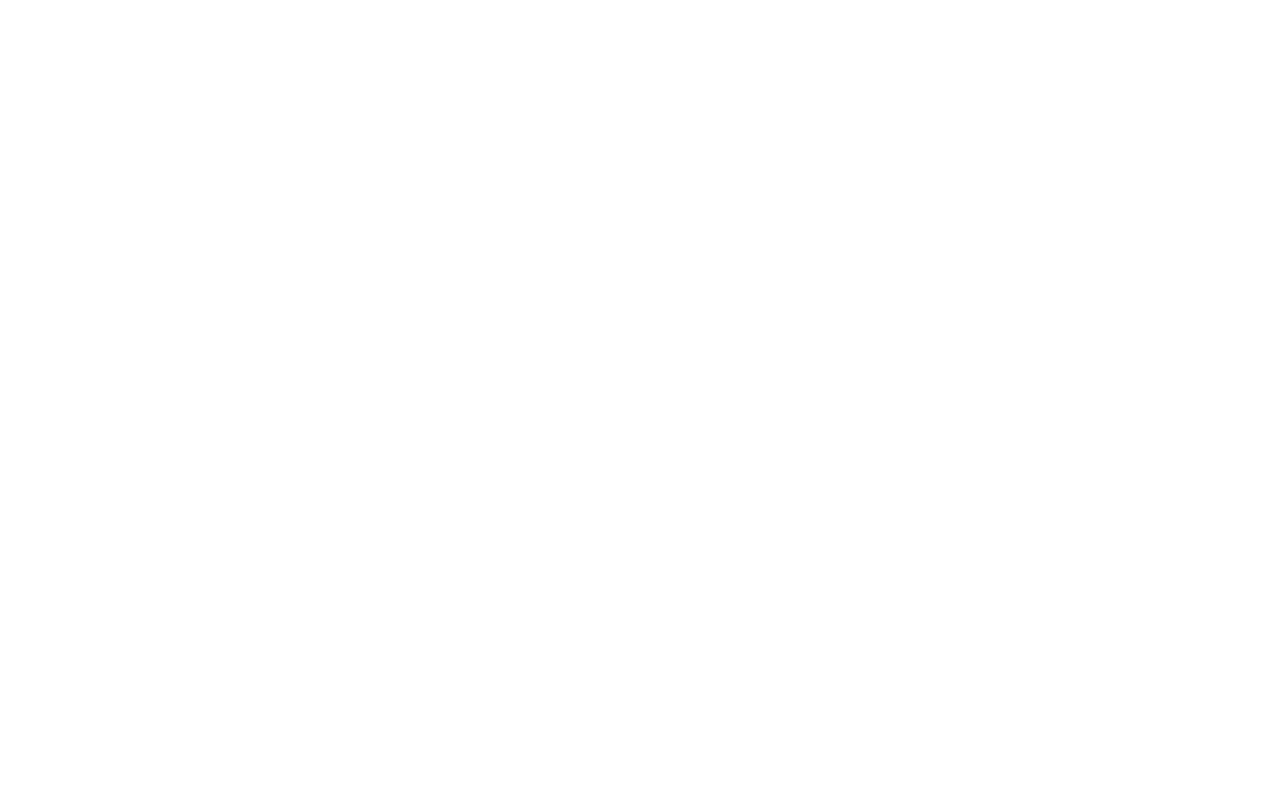
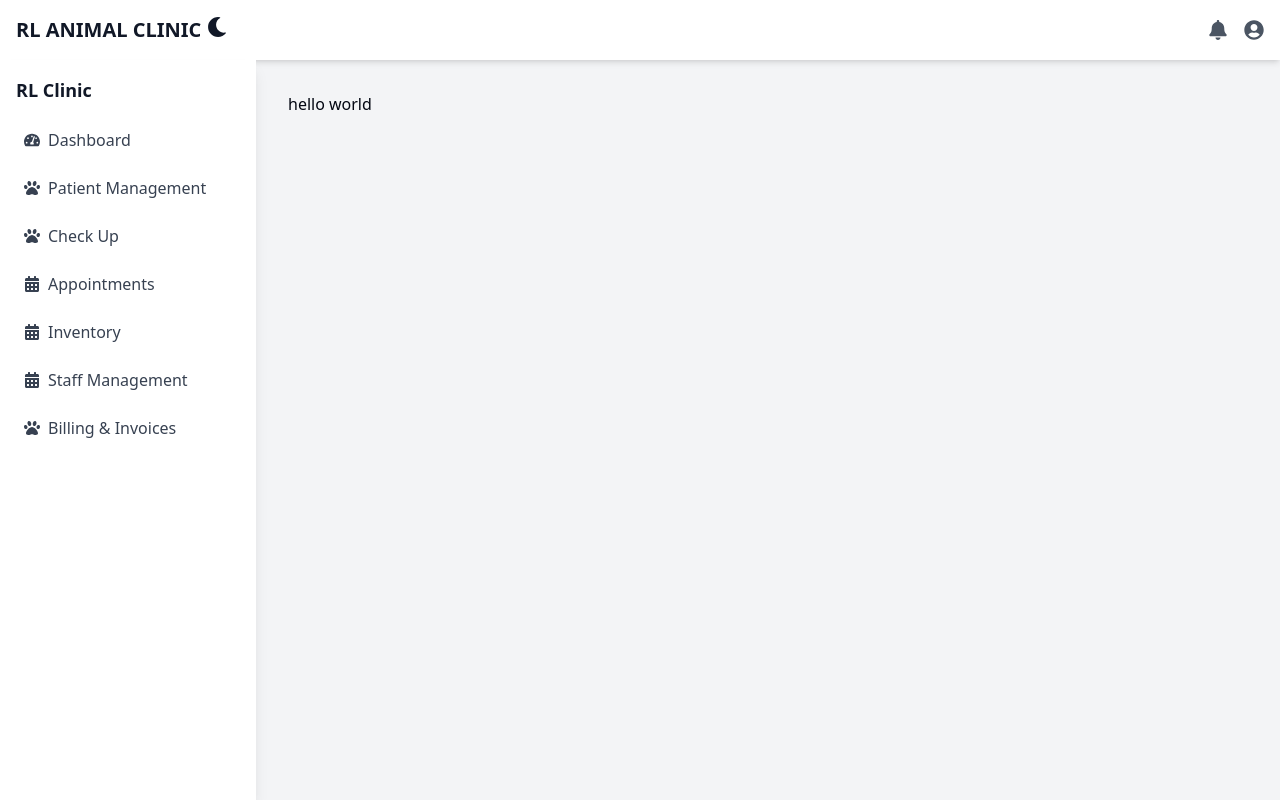
Before and after one commit to jerbycoding/RL-ANIMAL-CLINIC-, a React (Vite) app in the folder frontend/: page /dashboard/clinic in a window 1280 px wide. Before the commit this address had no page. Built offline with nearby package versions, Linux system fonts and the light colour scheme; sample sign-in values are in the browser's storage.

Commit message:
hello world

```diff
--- a/frontend/src/App.jsx
+++ b/frontend/src/App.jsx
@@ -14,7 +14,7 @@
 import BillingAndInvoice from './pages/BillingAndInvoice';
 import EditPatientForm from './pages/Components/EditPatientForm';
 import ProtectedRoute from './pages/Components/ProtectedRoute';
-
+import Clinic from './pages/Clinic';
 const isAuthenticated = () => localStorage.getItem('token') !== null;
 
 const App = () => (
@@ -30,34 +30,39 @@
           </ProtectedRoute>
         }
       >
-        <Route index element={<Navigate to="PatientManagement" replace />} />
+     <Route
+          path="clinic"
+          element={<ProtectedRoute allowedRoles={['veterinary', 'admin']}>
+          <Clinic></Clinic>
+          </ProtectedRoute>}
+        />
 
         {/* Veterinary Access */}
         <Route
           path="PatientManagement"
-          element={<ProtectedRoute allowedRoles={['veterinary']}>
+          element={<ProtectedRoute allowedRoles={['veterinary', 'admin']}>
             <PatientManagement />
           </ProtectedRoute>}
         />
-        <Route path="PatientForm" element={<ProtectedRoute allowedRoles={['veterinary']}>
+        <Route path="PatientForm" element={<ProtectedRoute allowedRoles={['veterinary', 'admin']}>
           <PatientForm />
         </ProtectedRoute>} />
-        <Route path="EditPatientForm/:id" element={<ProtectedRoute allowedRoles={['veterinary']}>
+        <Route path="EditPatientForm/:id" element={<ProtectedRoute allowedRoles={['veterinary', 'admin']}>
           <EditPatientForm />
         </ProtectedRoute>} />
-        <Route path="PatientOverview/:id" element={<ProtectedRoute allowedRoles={['veterinary']}>
+        <Route path="PatientOverview/:id" element={<ProtectedRoute allowedRoles={['veterinary', 'admin']}>
           <PatientOverview />
         </ProtectedRoute>} />
-        <Route path="CheckUp" element={<ProtectedRoute allowedRoles={['veterinary', 'staff']}> {/* Assuming staff can also do check-ups */}
+        <Route path="CheckUp" element={<ProtectedRoute allowedRoles={['veterinary', 'staff', 'admin']}> {/* Assuming staff can also do check-ups */}
           <PhysicalExamForm />
         </ProtectedRoute>} />
-        <Route path="Appointments" element={<ProtectedRoute allowedRoles={['veterinary', 'staff']}> {/* Assuming staff can manage appointments */}
+        <Route path="Appointments" element={<ProtectedRoute allowedRoles={['veterinary', 'staff', 'admin']}> {/* Assuming staff can manage appointments */}
           <AppointmentsTable />
         </ProtectedRoute>} />
-        <Route path="AppointmentForm" element={<ProtectedRoute allowedRoles={['veterinary', 'staff']}>
+        <Route path="AppointmentForm" element={<ProtectedRoute allowedRoles={['veterinary', 'staff', 'admin']}>
           <AppointmentForm />
         </ProtectedRoute>} />
-        <Route path="Billing" element={<ProtectedRoute allowedRoles={['staff', 'admin']}> {/* Assuming staff and admin handle billing */}
+        <Route path="Billing" element={<ProtectedRoute allowedRoles={['staff', 'admin', 'admin']}> {/* Assuming staff and admin handle billing */}
           <BillingAndInvoice />
         </ProtectedRoute>} />
 
--- /dev/null
+++ b/frontend/src/pages/Clinic.jsx
@@ -0,0 +1,11 @@
+import React from 'react'
+
+const Clinic = () => {
+  return (
+    <div>
+      hello world
+    </div>
+  )
+}
+
+export default Clinic
--- a/frontend/src/pages/Components/Sidebar.jsx
+++ b/frontend/src/pages/Components/Sidebar.jsx
@@ -6,7 +6,7 @@
     <div className="w-64 bg-white dark:bg-gray-800 p-4 shadow-lg">
       <h2 className="text-lg font-bold text-gray-900 dark:text-gray-100 mb-4">RL Clinic</h2>
       <ul className="space-y-2">
-        <NavLink to="/dashboard" className="flex items-center gap-2 p-2 text-gray-700 dark:text-gray-300 hover:bg-gray-200 dark:hover:bg-gray-700 rounded-md">
+        <NavLink to="/dashboard/clinic" className="flex items-center gap-2 p-2 text-gray-700 dark:text-gray-300 hover:bg-gray-200 dark:hover:bg-gray-700 rounded-md">
           <FaTachometerAlt /> Dashboard
         </NavLink>
         <NavLink to="/dashboard/PatientManagement" className="flex items-center gap-2 p-2 text-gray-700 dark:text-gray-300 hover:bg-gray-200 dark:hover:bg-gray-700 rounded-md">
```
Also changed, not shown: 7 other files (tests, documents, lock files or other folders).
